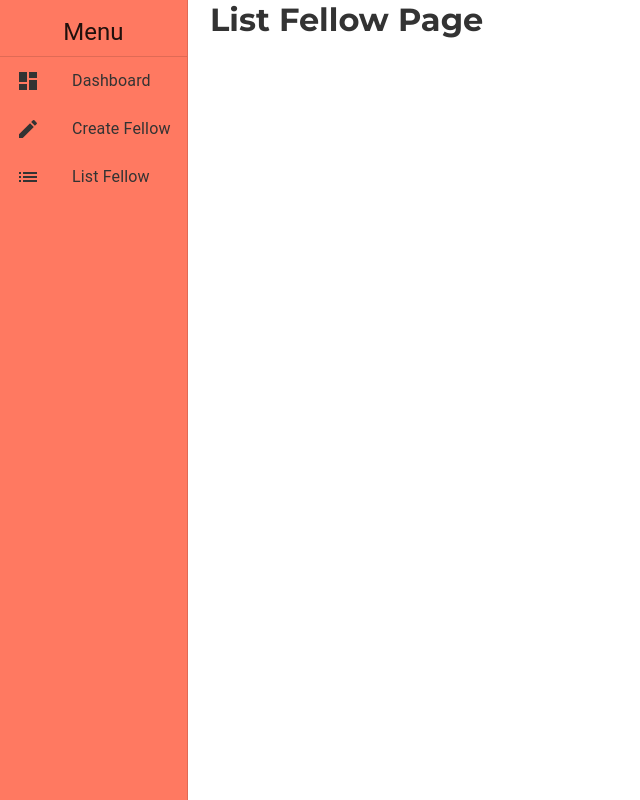
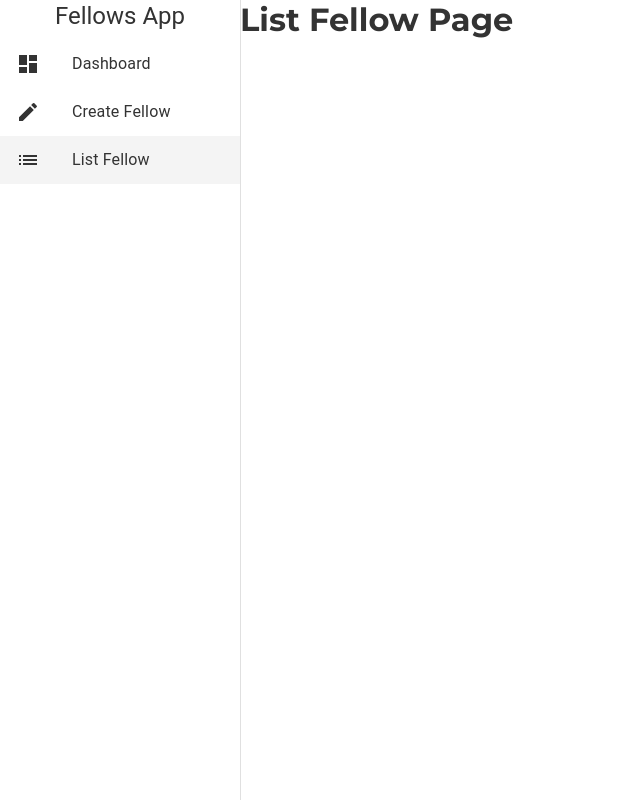
Before and after one commit to HarlicWork/fellows_app, a React (Create React App) app: page /list in a window 1280 px wide. Shown: the whole page, without its empty margins (0-640 px from the left). Built offline with nearby package versions, Linux system fonts and the light colour scheme.

Commit message:
change drawer to sidenav

```diff
--- a/src/App.js
+++ b/src/App.js
@@ -1,6 +1,7 @@
 import { BrowserRouter as Router, Route, Switch } from "react-router-dom";
 import { makeStyles } from "@material-ui/core/styles";
-import Drawer from "./components/Drawer";
+// import Drawer from "./components/Drawer";
+import Sidenav from "./components/Sidenav";
 
 //pages
 import Dashboard from "./pages/Dashboard";
@@ -19,7 +20,7 @@
   return (
     <Router>
       <div className={classes.container}>
-        <Drawer />
+        <Sidenav />
         <div>
           <Switch>
             <Route exact path="/">
--- a/src/components/Drawer.js
+++ /dev/null
@@ -1,64 +0,0 @@
-import React from "react";
-import {
-  Box,
-  Divider,
-  Drawer as SideNav,
-  List,
-  ListItem,
-  ListItemIcon,
-  ListItemText,
-  Typography,
-} from "@material-ui/core";
-import { makeStyles } from "@material-ui/core/styles";
-import DashboardIcon from "@material-ui/icons/Dashboard";
-import CreateIcon from "@material-ui/icons/Create";
-import ListIcon from "@material-ui/icons/List";
-import { Link } from "react-router-dom";
-
-const useStyles = makeStyles({
-  drawer: {
-    width: "210px",
-    "& a": {
-      textDecoration: "none",
-    },
-  },
-  paper: {
-    backgroundColor: "#ff7961",
-  },
-});
-
-const Drawer = () => {
-  const classes = useStyles();
-  const itemMenu = [
-    { text: "Dashboard", icon: <DashboardIcon />, path: "/" },
-    { text: "Create Fellow", icon: <CreateIcon />, path: "/create" },
-    { text: "List Fellow", icon: <ListIcon />, path: "/list" },
-  ];
-
-  return (
-    <SideNav
-      variant="permanent"
-      className={classes.drawer}
-      classes={{ paper: classes.paper }}
-    >
-      <List>
-        <Box m={1}>
-          <Typography variant="h5" align="center" color="textPrimary">
-            Menu
-          </Typography>
-        </Box>
-        <Divider />
-        {itemMenu.map((menu, index) => (
-          <Link to={menu.path}>
-            <ListItem button key={index}>
-              <ListItemIcon>{menu.icon}</ListItemIcon>
-              <ListItemText primary={menu.text} />
-            </ListItem>
-          </Link>
-        ))}
-      </List>
-    </SideNav>
-  );
-};
-
-export default Drawer;
--- /dev/null
+++ b/src/components/Sidenav.js
@@ -0,0 +1,84 @@
+import React from "react";
+import { makeStyles } from "@material-ui/core";
+import Drawer from "@material-ui/core/Drawer";
+import Typography from "@material-ui/core/Typography";
+import List from "@material-ui/core/List";
+import ListItem from "@material-ui/core/ListItem";
+import ListItemIcon from "@material-ui/core/ListItemIcon";
+import ListItemText from "@material-ui/core/ListItemText";
+
+//icons
+import DashboardIcon from "@material-ui/icons/Dashboard";
+import CreateIcon from "@material-ui/icons/Create";
+import ListIcon from "@material-ui/icons/List";
+import { useHistory, useLocation } from "react-router-dom";
+
+const drawerWidth = 240;
+
+const useStyles = makeStyles({
+  page: {
+    background: "#f9f9f9f9",
+    width: "100%",
+  },
+  drawer: {
+    width: drawerWidth,
+  },
+  drawerPaper: {
+    width: drawerWidth,
+  },
+  root: {
+    display: "flex",
+  },
+  active: {
+    background: "#f4f4f4",
+  },
+});
+
+const Sidenav = ({ children }) => {
+  const classes = useStyles();
+  const history = useHistory();
+  const location = useLocation();
+
+  const menuItem = [
+    { text: "Dashboard", icon: <DashboardIcon />, path: "/" },
+    { text: "Create Fellow", icon: <CreateIcon />, path: "/create" },
+    { text: "List Fellow", icon: <ListIcon />, path: "/list" },
+  ];
+
+  return (
+    <div className={classes.root}>
+      <Drawer
+        className={classes.drawer}
+        variant="permanent"
+        anchor="left"
+        classes={{ paper: classes.drawerPaper }}
+      >
+        <div>
+          <Typography variant="h5" align="center">
+            Fellows App
+          </Typography>
+        </div>
+
+        <List>
+          {menuItem.map((item) => (
+            <ListItem
+              button
+              key={item.text}
+              onClick={() => history.push(item.path)}
+              className={
+                location.pathname === item.path ? classes.active : null
+              }
+            >
+              <ListItemIcon>{item.icon}</ListItemIcon>
+              <ListItemText primary={item.text} />
+            </ListItem>
+          ))}
+        </List>
+      </Drawer>
+
+      <div className={classes.page}>{children}</div>
+    </div>
+  );
+};
+
+export default Sidenav;
```
